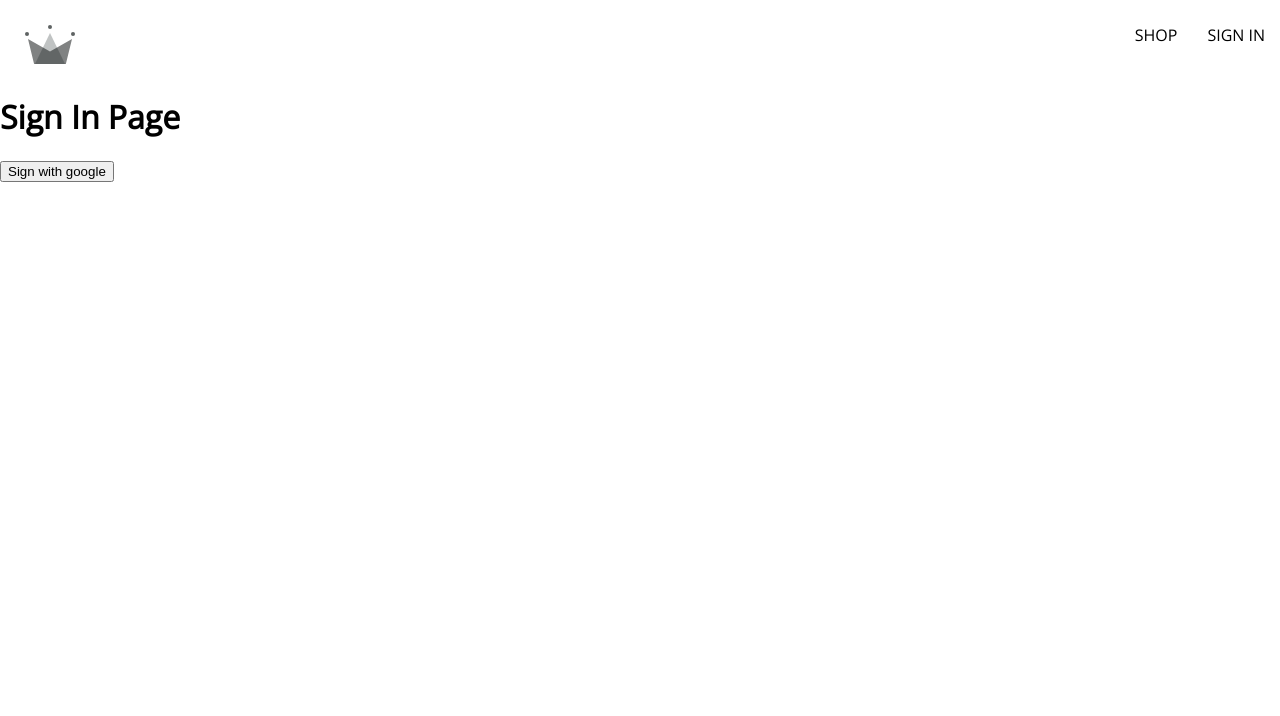
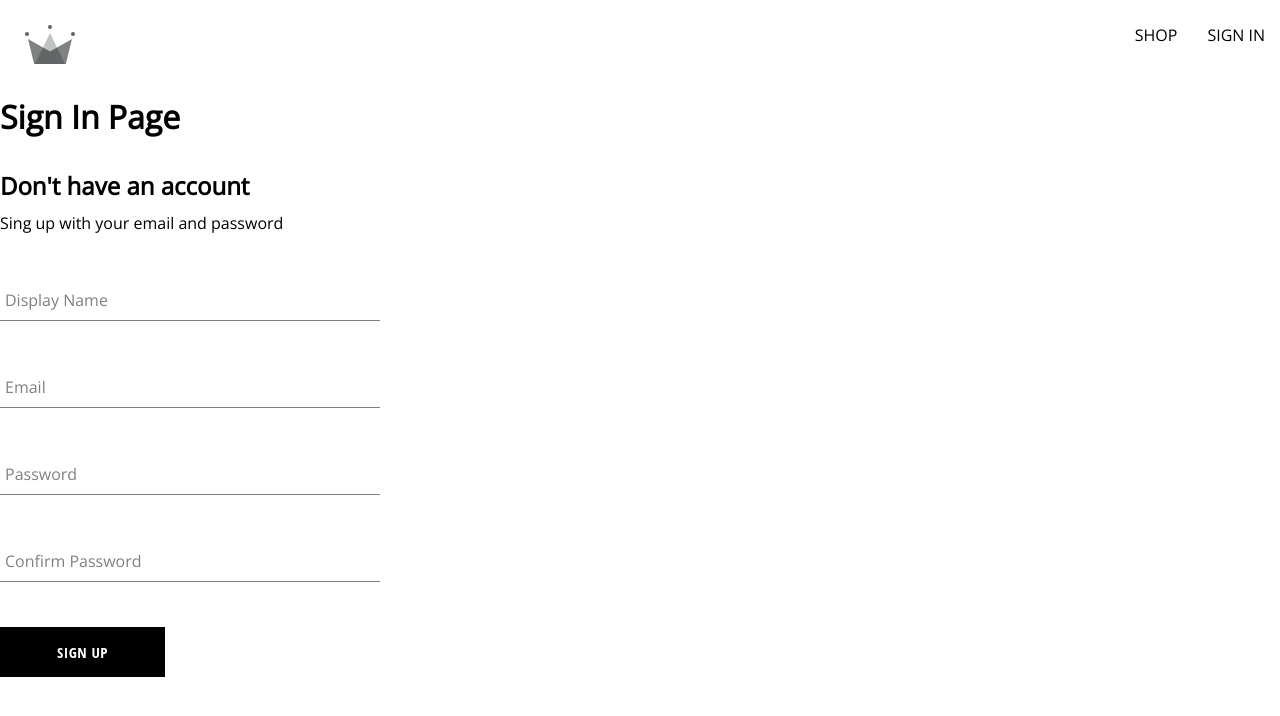
Before and after one commit to weFEE9/crwn-clothing, a React (Create React App) app: page /sign-in in a window 1280 px wide. Shown: the top 716 px of the page. Built offline with nearby package versions, Linux system fonts and the light colour scheme.

Commit message:
feat: sign up with goole and email/password with firebase

```diff
--- /dev/null
+++ b/src/components/button/botton.component.tsx
@@ -0,0 +1,27 @@
+import './button.styles.scss';
+
+type MyProps = {
+  children: string;
+  type: 'submit' | 'reset' | 'button' | undefined;
+  buttonType: 'google' | 'inverted' | 'default';
+};
+
+const BUTTON_TYPE_CLASSES = {
+  default: 'default',
+  google: 'google-sign-in',
+  inverted: 'inverted',
+};
+
+const Button = ({ children, type, buttonType, ...otherProps }: MyProps) => {
+  return (
+    <button
+      type={type}
+      className={`button-container ${BUTTON_TYPE_CLASSES[buttonType]}`}
+      {...otherProps}
+    >
+      {children}
+    </button>
+  );
+};
+
+export default Button;
--- /dev/null
+++ b/src/components/button/button.styles.scss
@@ -0,0 +1,46 @@
+.button-container {
+    min-width: 165px;
+    width: auto;
+    height: 50px;
+    letter-spacing: 0.5px;
+    line-height: 50px;
+    padding: 0 35px 0 35px;
+    font-size: 15px;
+    background-color: black;
+    color: white;
+    text-transform: uppercase;
+    font-family: 'Open Sans Condensed';
+    font-weight: bolder;
+    border: none;
+    cursor: pointer;
+    display: flex;
+    justify-content: center;
+
+    &:hover {
+      background-color: white;
+      color: black;
+      border: 1px solid black;
+    }
+
+    &.google-sign-in {
+      background-color: #4285f4;
+      color: white;
+
+      &:hover {
+        background-color: #357ae8;
+        border: none;
+      }
+    }
+
+    &.inverted {
+      background-color: white;
+      color: black;
+      border: 1px solid black;
+
+      &:hover {
+        background-color: black;
+        color: white;
+        border: none;
+      }
+    }
+  }
--- /dev/null
+++ b/src/components/form-input/form-input.component.tsx
@@ -0,0 +1,29 @@
+import './form-input.styles.scss';
+
+type MyProps = {
+  label: string;
+  type: string;
+  onChange: React.ChangeEventHandler<HTMLInputElement>;
+  name: string;
+  value: string;
+  required?: boolean;
+};
+
+const FormInput = ({ label, ...otherProps }: MyProps) => {
+  return (
+    <div className='group'>
+      {label && (
+        <label
+          className={`${
+            otherProps.value.length ? 'shrink' : ''
+          } form-input-label`}
+        >
+          {label}
+        </label>
+      )}
+      <input className='form-input' {...otherProps} required />
+    </div>
+  );
+};
+
+export default FormInput;
--- /dev/null
+++ b/src/components/form-input/form-input.styles.scss
@@ -0,0 +1,54 @@
+$sub-color: grey;
+$main-color: black;
+
+@mixin shrinkLabel {
+  top: -14px;
+  font-size: 12px;
+  color: $main-color;
+}
+
+.group {
+  position: relative;
+  margin: 45px 0;
+
+  .form-input {
+    background: none;
+    background-color: white;
+    color: $sub-color;
+    font-size: 18px;
+    padding: 10px 10px 10px 5px;
+    display: block;
+    width: 100%;
+    border: none;
+    border-radius: 0;
+    border-bottom: 1px solid $sub-color;
+    margin: 25px 0;
+
+    &:focus {
+      outline: none;
+    }
+
+    &:focus ~ .form-input-label {
+      @include shrinkLabel();
+    }
+  }
+
+  input[type='password'] {
+    letter-spacing: 0.3em;
+  }
+
+  .form-input-label {
+    color: $sub-color;
+    font-size: 16px;
+    font-weight: normal;
+    position: absolute;
+    pointer-events: none;
+    left: 5px;
+    top: 10px;
+    transition: 300ms ease all;
+
+    &.shrink {
+      @include shrinkLabel();
+    }
+  }
+}
--- /dev/null
+++ b/src/components/sign-up-form/sign-up-form.component.tsx
@@ -0,0 +1,120 @@
+import { useState } from 'react';
+import {
+  createUserDocumentFromAuth,
+  createAuthUserWithEmailAndPassword,
+} from '../../utils/firebase/firebase.utils';
+
+import FormInput from '../form-input/form-input.component';
+import Button from '../button/botton.component';
+
+import './sign-up-form.styles.scss';
+
+type formFields = {
+  displayName: string;
+  email: string;
+  password: string;
+  confirmPassword: string;
+};
+
+const defaultFormFields: formFields = {
+  displayName: '',
+  email: '',
+  password: '',
+  confirmPassword: '',
+};
+
+const SignUpForm = () => {
+  const [formFields, setFormFields] = useState(defaultFormFields);
+  const { displayName, email, password, confirmPassword } = formFields;
+
+  const handleChange = (event: React.ChangeEvent<HTMLInputElement>) => {
+    const { name, value } = event.target;
+
+    setFormFields({ ...formFields, [name]: value });
+  };
+
+  const resetFormFields = () => {
+    setFormFields(defaultFormFields);
+  };
+
+  const handleSubmit = async (event: React.FormEvent<HTMLFormElement>) => {
+    event.preventDefault();
+
+    console.log('sign up');
+
+    const validConfirmPassword = password === confirmPassword;
+    if (!validConfirmPassword) {
+      alert('password do not match');
+      return;
+    }
+
+    try {
+      const response = await createAuthUserWithEmailAndPassword(
+        email,
+        password
+      );
+
+      console.log(response);
+
+      if (!response) {
+        return;
+      }
+
+      await createUserDocumentFromAuth(response.user);
+
+      resetFormFields();
+    } catch (error) {
+      console.log('user creation encountered error', error);
+    }
+  };
+
+  return (
+    <div className='sign-up-container'>
+      <h2>Don't have an account</h2>
+      <span>Sing up with your email and password</span>
+      <form onSubmit={handleSubmit}>
+        <FormInput
+          label='Display Name'
+          type='text'
+          onChange={handleChange}
+          name='displayName'
+          value={displayName}
+          required
+        />
+
+        <FormInput
+          label='Email'
+          type='email'
+          onChange={handleChange}
+          name='email'
+          value={email}
+          required
+        />
+
+        <FormInput
+          label='Password'
+          type='password'
+          onChange={handleChange}
+          name='password'
+          value={password}
+          required
+        />
+
+        <FormInput
+          label='Confirm Password'
+          type='password'
+          onChange={handleChange}
+          name='confirmPassword'
+          value={confirmPassword}
+          required
+        />
+
+        <Button type='submit' buttonType='default'>
+          Sign Up
+        </Button>
+      </form>
+    </div>
+  );
+};
+
+export default SignUpForm;
--- /dev/null
+++ b/src/components/sign-up-form/sign-up-form.styles.scss
@@ -0,0 +1,9 @@
+.sign-up-container {
+    display: flex;
+    flex-direction: column;
+    width: 380px;
+
+    h2 {
+        margin: 10px 0;
+    }
+}
--- a/src/routes/sign-in/sign-in.component.tsx
+++ b/src/routes/sign-in/sign-in.component.tsx
@@ -1,20 +1,10 @@
-import {
-  signInWithGooglePopup,
-  createUserDocumentFromAuth,
-} from '../../utils/firebase/firebase.utils';
+import SignUpForm from '../../components/sign-up-form/sign-up-form.component';
 
 const SignIn = () => {
-  const logGoogleUser = async () => {
-    const response = await signInWithGooglePopup();
-    const userDocRef = await createUserDocumentFromAuth(response.user);
-
-    console.log(userDocRef);
-  };
-
   return (
     <div>
       <h1>Sign In Page</h1>
-      <button onClick={logGoogleUser}>Sign with google</button>
+      <SignUpForm />
     </div>
   );
 };
--- a/src/utils/firebase/firebase.utils.ts
+++ b/src/utils/firebase/firebase.utils.ts
@@ -8,6 +8,7 @@ import {
   signInWithRedirect,
   signInWithPopup,
   GoogleAuthProvider,
+  createUserWithEmailAndPassword,
   User,
 } from 'firebase/auth';
 
@@ -38,6 +39,8 @@ export const signInWithGooglePopup = () => signInWithPopup(auth, provider);
 export const db = getFirestore();
 
 export const createUserDocumentFromAuth = async (user: User) => {
+  if (!user) return;
+
   const userDocRef = doc(db, 'users', user.uid);
 
   console.log(userDocRef);
@@ -63,3 +66,12 @@ export const createUserDocumentFromAuth = async (user: User) => {
 
   return userDocRef;
 };
+
+export const createAuthUserWithEmailAndPassword = async (
+  email: string,
+  password: string
+) => {
+  if (!email || !password) return;
+
+  return createUserWithEmailAndPassword(auth, email, password);
+};
```
